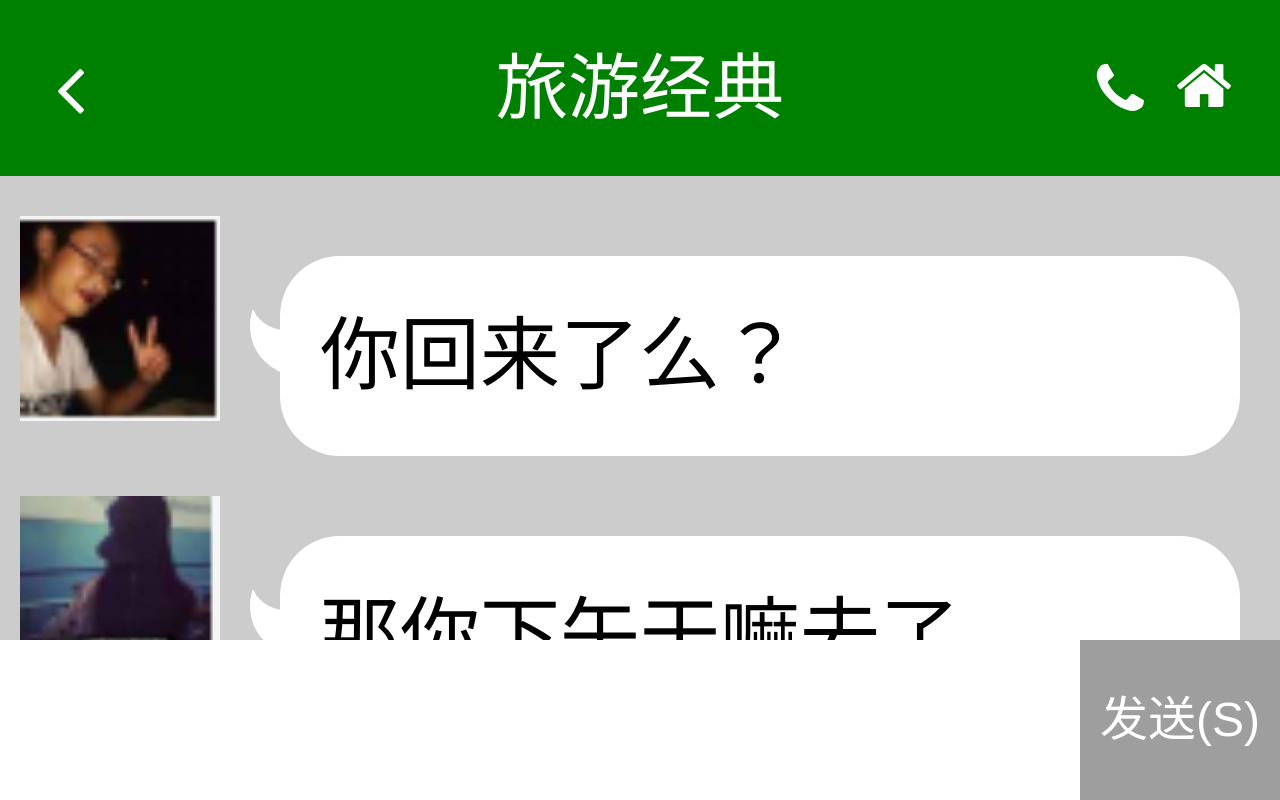
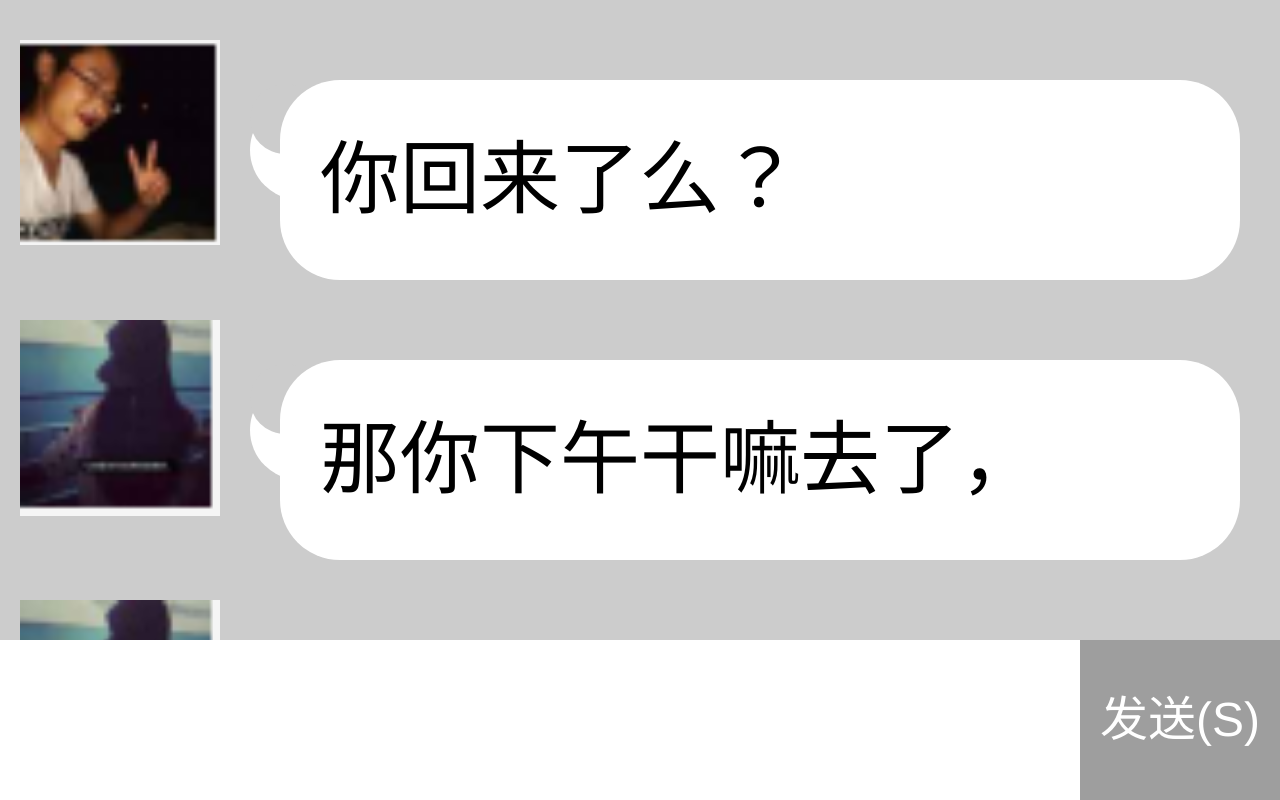
Before and after one commit to zhangweifengdy/lib, a plain HTML site: page index.html in a window 1280 px wide. Drawn offline with Linux system fonts and the light colour scheme.

Commit message:
del header

```diff
--- a/index.html
+++ b/index.html
@@ -16,12 +16,7 @@
 <body>
 	<div class="container">
 	    <!-- 头部 -->
-		<header class="header">
-			<a href="javascript:;" class="fa fa-angle-left returnBtn"></a>
-			<h2>旅游经典</h2>
-            <a href="javascript:;" class="phoneBtn fa fa-phone"></a>
-            <span class="fa fa-home"></span>
-		</header>
+
 		<!-- 内容 -->
 		<main class="main" id="main">
 			<div class="mainScroll">
```
